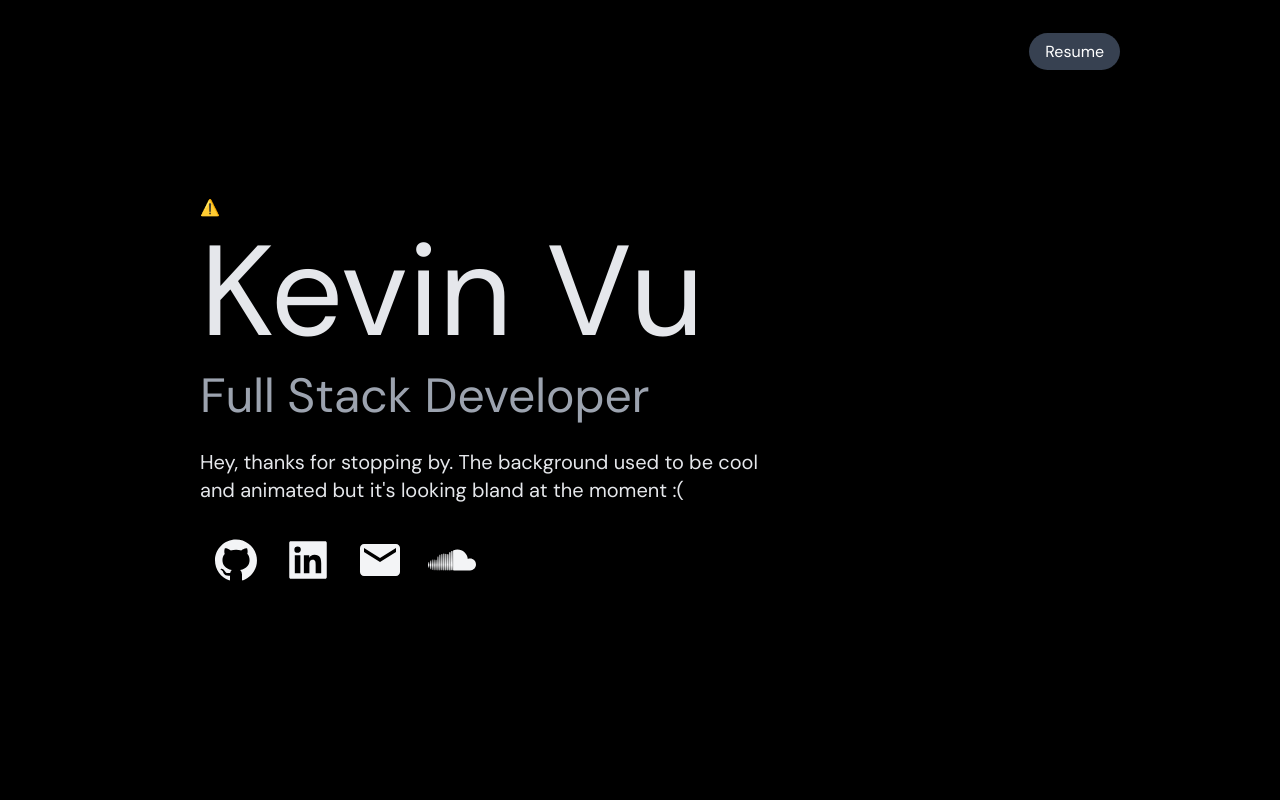
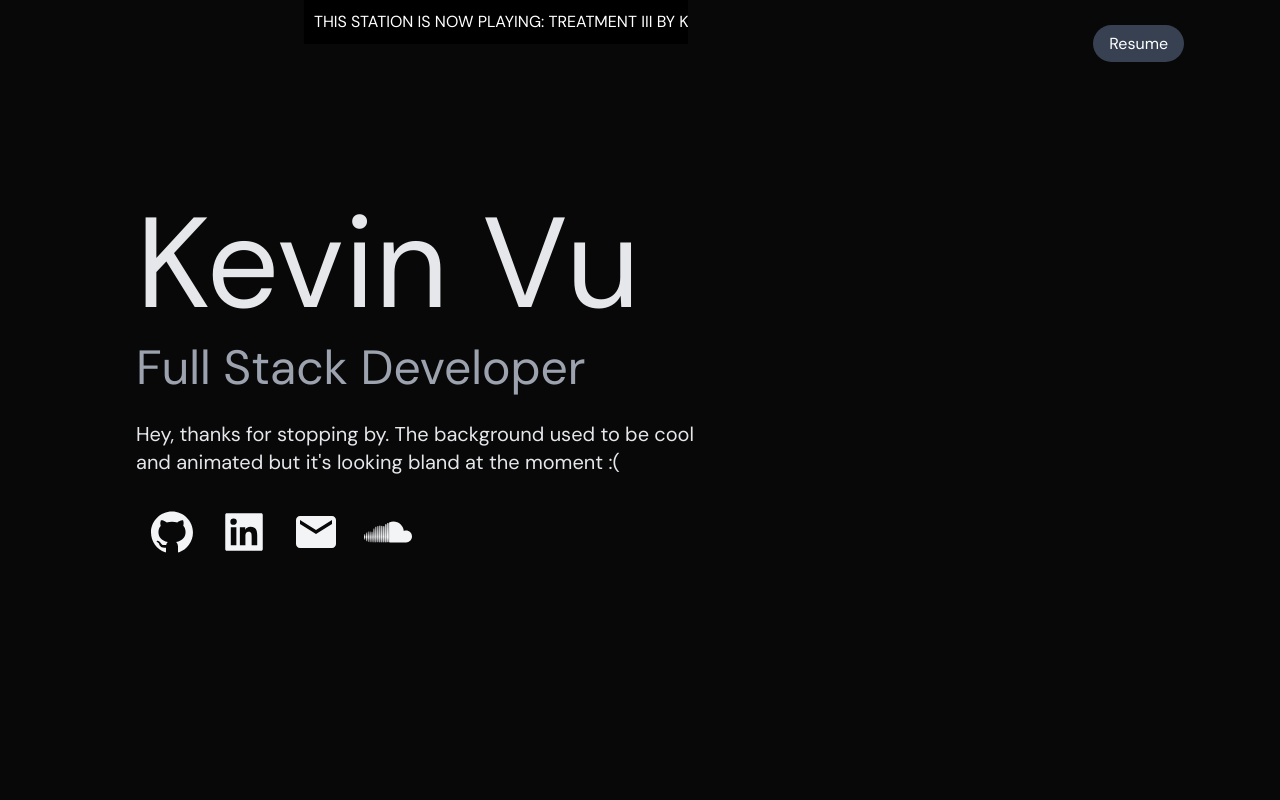
Before and after one commit to amgvu/Personal-Site, a Next.js app: page / in a window 1280 px wide. Shown: the top 800 px of the page. Built offline with nearby package versions, Linux system fonts and the light colour scheme; no server answers; what prettier-plugin-tailwindcss, tailwindcss-animatecss would draw is missing.

Commit message:
framer banner & delete animation

```diff
--- /dev/null
+++ b/components/ScrollingBanner.tsx
@@ -0,0 +1,36 @@
+import { ReactNode } from "react";
+import { motion } from "framer-motion";
+
+interface ScrollingBannerProps {
+  text: string;
+}
+
+const ScrollingBanner: React.FC<ScrollingBannerProps> = ({ text }) => {
+  return (
+    <motion.div
+      style={{
+        whiteSpace: "nowrap",
+        position: "fixed",
+        top: 0,
+        left: 0,
+        width: "30%",
+        backgroundColor: "#000",
+        color: "#fff",
+        padding: "10px",
+        overflow: "hidden",
+      }}
+      animate={{
+        x: ["0%", "100%"],
+      }}
+      transition={{
+        duration: 2,
+        repeat: Infinity,
+        ease: "linear",
+      }}
+    >
+      {text}
+    </motion.div>
+  );
+};
+
+export default ScrollingBanner;
--- a/package.json
+++ b/package.json
@@ -19,6 +19,7 @@
     "eslint": "8.27.0",
     "eslint-config-next": "^13.1.4",
     "firebase": "^9.15.0",
+    "framer-motion": "^11.0.25",
     "next": "^13.1.4",
     "ngx-animated-gradient": "^1.1.0",
     "perfect-scrollbar": "^1.5.5",
--- a/pages/index.tsx
+++ b/pages/index.tsx
@@ -1,10 +1,12 @@
 import Head from "next/head";
 import { Player, Controls } from "@lottiefiles/react-lottie-player";
+import Lottie from "react-lottie-player"
 import { AiFillLinkedin, AiFillYoutube, AiFillGithub } from "react-icons/ai";
 import { FaSoundcloud, FaNode } from "react-icons/fa";
 import { MdEmail } from "react-icons/md";
 import { SiJavascript, SiPython, SiJava, SiHtml5, SiCss3, SiCsharp, SiCplusplus, SiReact, SiNodedotjs, SiTailwindcss } from "react-icons/si"
 import { serialize } from "v8";
+import ScrollingBanner from "../components/ScrollingBanner";
 import AboutMe from "./aboutme";
 import Link from 'next/link';
 
@@ -17,12 +19,12 @@ export default function Home() {
       </Head>
       <main
         className="
-      bg-black px-10 md:px-20 lg:px-40"
+      bg-[#080808] px-4 md:px-8 lg:px-16 xl:px-24"
       >
+      <ScrollingBanner text="THIS STATION IS NOW PLAYING: TREATMENT III BY KEVIN VU" />
         <section className="flex min-h-screen flex-grow flex-col place-content-center">
           <nav
-            className="mb-12 flex justify-end py-10
-          text-gray-200"
+            className="mb-8 flex justify-end py-4 md:py-8 text-gray-200"
           >
             <h1 className="font-miracle text-xl"></h1>
             <ul className="flex items-center">
@@ -31,7 +33,7 @@ export default function Home() {
                   href="resumejune2023.pdf"
                   target="_blank"
                   rel="noopener noreferrer"
-                  className="delay-10 ml-8 -translate-y-1
+                  className="delay-10 ml-4 md:ml-8 translate-y-1
                   rounded-full border-none
                   bg-gray-700
                   px-4
@@ -51,16 +53,6 @@ export default function Home() {
           p-10
           py-10"
           >
-              <Player
-                className="hover:transparent absolute right-10
-              top-40 duration-300 animate__fadeIn
-              animate__delay-2s animate__animated"
-                src="https://assets10.lottiefiles.com/packages/lf20_qCRZE6vIiZ.json"
-                background="transparent"
-                style={{ height: "67%", width: "45%" }}
-                loop
-                autoplay
-              ></Player>
             <h2
               className="py-2 font-miracle
             text-5xl font-medium
```
Also changed, not shown: 1 other file (tests, documents, lock files or other folders).
